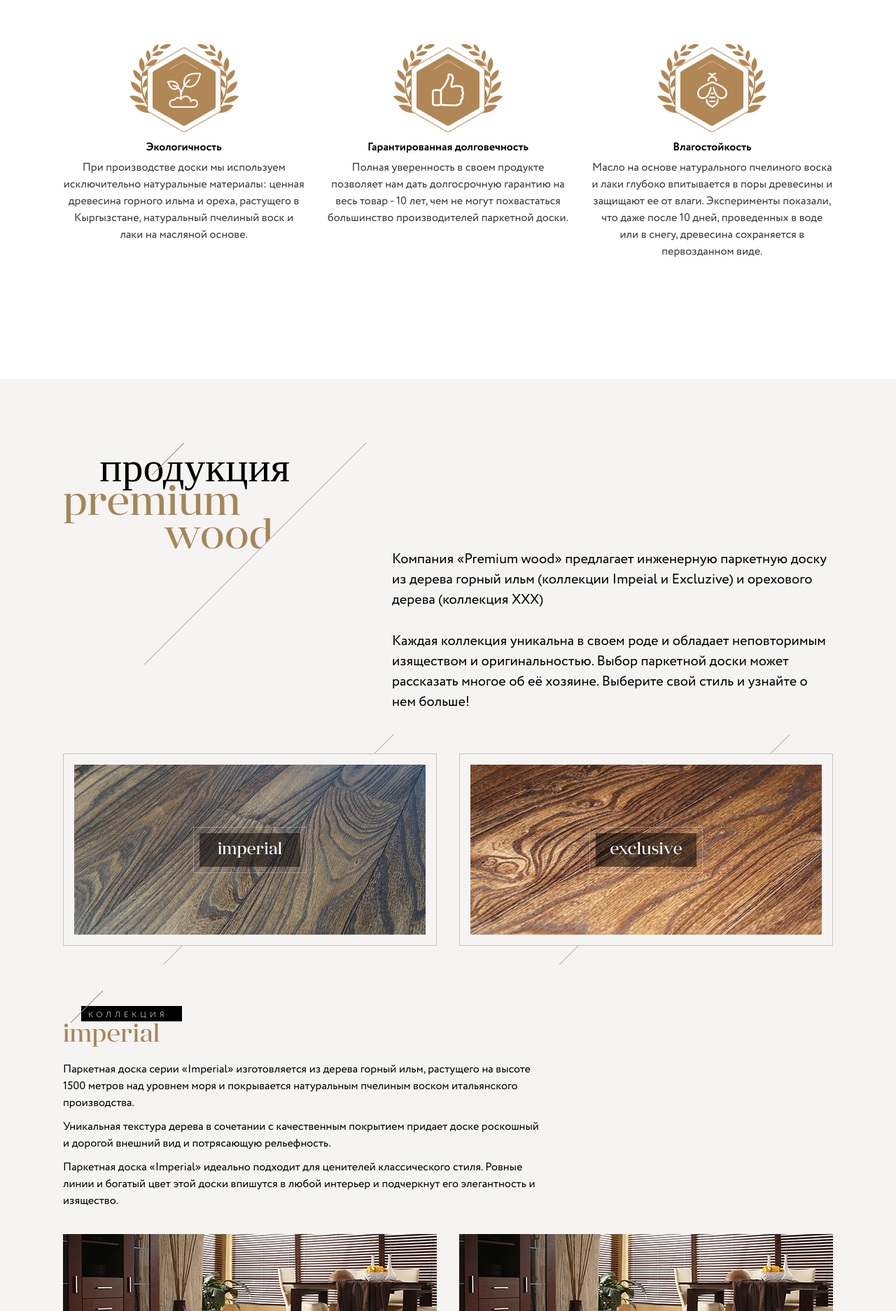
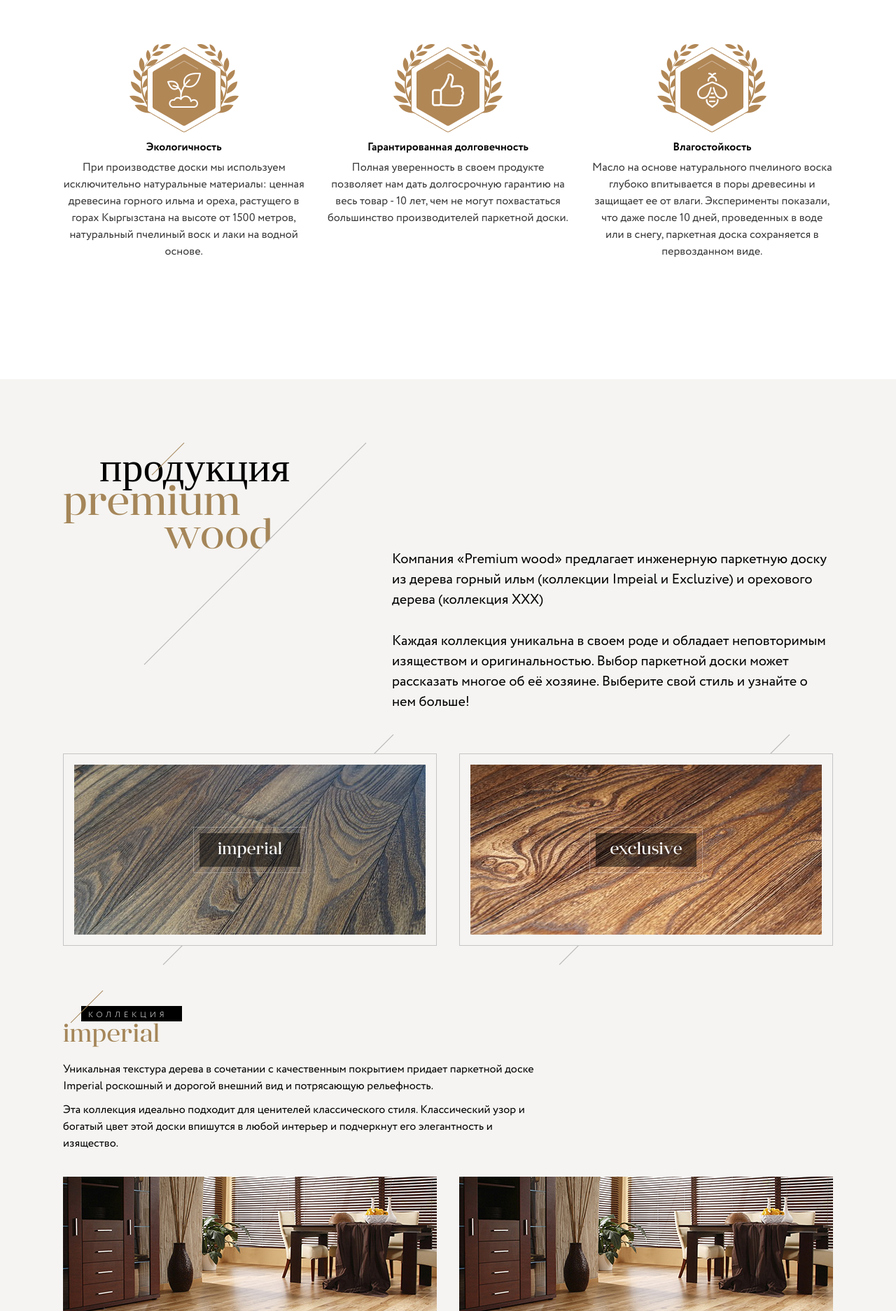
Before and after one commit to katalyzator/premiumwood, a Django app: page / in a window 1280 px wide. Shown: the part 2880-4754 px from the top of the page at 70% size. Run offline with Django 3.2, Linux system fonts and the light colour scheme.

Commit message:
text of project changed

```diff
--- a/templates/index.html
+++ b/templates/index.html
@@ -240,7 +240,7 @@
                         <img src="{% static 'images/advantage1.png' %}" alt="image">
                         <h6>Европейские технологии</h6>
                         <p>Доска производится на немецком оборудовании концерна «Schroeder» с использованием клеев,
-                            лаков, красок и масел итальянского производства.
+                            лаков и масел итальянского производства.
                         </p>
                     </div>
 
@@ -266,8 +266,8 @@
                         <img src="{% static 'images/advantage4.png' %}" alt="image">
                         <h6>Экологичность</h6>
                         <p>При производстве доски мы используем исключительно натуральные материалы: ценная древесина
-                            горного ильма и ореха, растущего в Кыргызстане, натуральный пчелиный воск и лаки на масляной
-                            основе.
+                            горного ильма и ореха, растущего в горах Кыргызстана на высоте от 1500 метров, натуральный
+                            пчелиный воск и лаки на водной основе.
                         </p>
                     </div>
 
@@ -286,9 +286,9 @@
 
                         <h6>Влагостойкость</h6>
 
-                        <p>Масло на основе натурального пчелиного воска и лаки глубоко впитывается в поры древесины и
-                            защищают ее от влаги. Эксперименты показали, что даже после 10 дней, проведенных в воде или
-                            в снегу, древесина сохраняется в первозданном виде.
+                        <p>Масло на основе натурального пчелиного воска глубоко впитывается в поры древесины и защищает
+                            ее от влаги. Эксперименты показали, что даже после 10 дней, проведенных в воде или в снегу,
+                            паркетная доска сохраняется в первозданном виде.
                         </p>
                     </div>
 
@@ -360,15 +360,15 @@
                         imperial
                     </h5>
 
-                    <p>Паркетная доска серии «Imperial» изготовляется из дерева горный ильм, растущего на высоте 1500
-                        метров над уровнем моря и покрывается натуральным пчелиным воском итальянского производства.
-                    </p>
+                    {#                    <p>Паркетная доска серии «Imperial» изготовляется из дерева горный ильм, растущего на высоте 1500#}
+                    {#                        метров над уровнем моря и покрывается натуральным пчелиным воском итальянского производства.#}
+                    {#                    </p>#}
 
-                    <p>Уникальная текстура дерева в сочетании с качественным покрытием придает доске роскошный и дорогой
-                        внешний вид и потрясающую рельефность. </p>
+                    <p>Уникальная текстура дерева в сочетании с качественным покрытием придает паркетной доске Imperial
+                        роскошный и дорогой внешний вид и потрясающую рельефность.</p>
 
-                    <p>Паркетная доска «Imperial» идеально подходит для ценителей классического стиля. Ровные линии и
-                        богатый цвет этой доски впишутся в любой интерьер и подчеркнут его элегантность и изящество.
+                    <p>Эта коллекция идеально подходит для ценителей классического стиля. Классический узор и богатый
+                        цвет этой доски впишутся в любой интерьер и подчеркнут его элегантность и изящество.
                     </p>
 
 
@@ -567,13 +567,11 @@
                         эксклюзивные решения в интерьере, с первого взгляда демонстрирующие высокий статус и особое
                         чувство стиля хозяев дома.
                     </p>
-                    <p>Эта серия изготавливается из более ценного сорта горного ильма, содержащего элементы
-                        <strong>капа</strong> – наростов на дереве, изменяющих направление волокон <a
-                                href="#">древесины</a> и создающих потрясающе красивые узоры.
+                    <p>Эта серия изготавливается из более ценного сорта горного ильма, содержащего элементы капа
+                        (наростов на дереве, создающих потрясающе красивые узоры).
                     </p>
                     <p>Древесина с наличием капа высоко ценится во всем мире и используется для облицовки эксклюзивной
-                        мебели, музыкальных инструментов, оружейных прикладов и даже поверхностей в салонах роскошных
-                        автомобилей, таких как Rolls-Royce.
+                        мебели, оружейных прикладов и салонов роскошных автомобилей, таких как Rolls-Royce.
                     </p>
                     <p>Она шикарно смотрится в качестве напольного покрытия, создавая такие уникальные узоры, которые не
                         в силах сотворить даже самые гениальные художники.
@@ -1218,19 +1216,20 @@
             <div class="text_block">
                 <p>Компания «Premium Wood» существует с 2003 года.
                 </p>
-                <p>В 2003 - 2006 годах компания занималась поставкой сырья для прикладов оружия в Германию.
+                <p>В 2003 компания «Premium Wood» начала свою деятельность по выпуску штучного паркета.
                 </p>
-                <p>В 2006 году мы начали выпуск штучного паркета и до 2013 года отрабатывали мастерство в этом непростом
-                    деле, оттачивая навыки до совершенства.
+                <p>До 2013 года мы отрабатывали мастерство в этом непростом деле, оттачивая навыки до совершенства.
                 </p>
-                <p>В 2013 году было принято решение о сооружении завода по производству инженерной паркетной доски.
-                    Благодаря поддержке Кыргызско-Российского фонда развития, в 2014-2015 году производство было
-                    модернизировано под современный завод.
+
+                <p>Затем было принято решение о запуске серийного производства инженерной паркетной доски и к 2016 году
+                    производство было модернизировано под современный завод.
                 </p>
+
                 <p>С тех пор мы выпускаем инженерную паркетную доску из твердых пород горного ильма и ореха и доставляем
-                    ее по всем регионам России, Казахстана и Кыргызстана. </p>
-                <p>В ХХ году компания получила сертификат качества продукции от ЕВРАЗЭС (скинь мне все лицензии,
-                    сертификаты, я про них напишу полностью
+                    ее по всем регионам России, Казахстана и Кыргызстана.
+                </p>
+
+                <p>В 2016 году компания получила сертификат качества продукции от ЕВРАЗЭС
                 </p>
                 <p>На Бишкекском Инвестиционном форуме 2016 года компания «Premium Wood» была признана лучший проектом
                     года.
```
Lines whose indentation alone changed are shown as unchanged.
